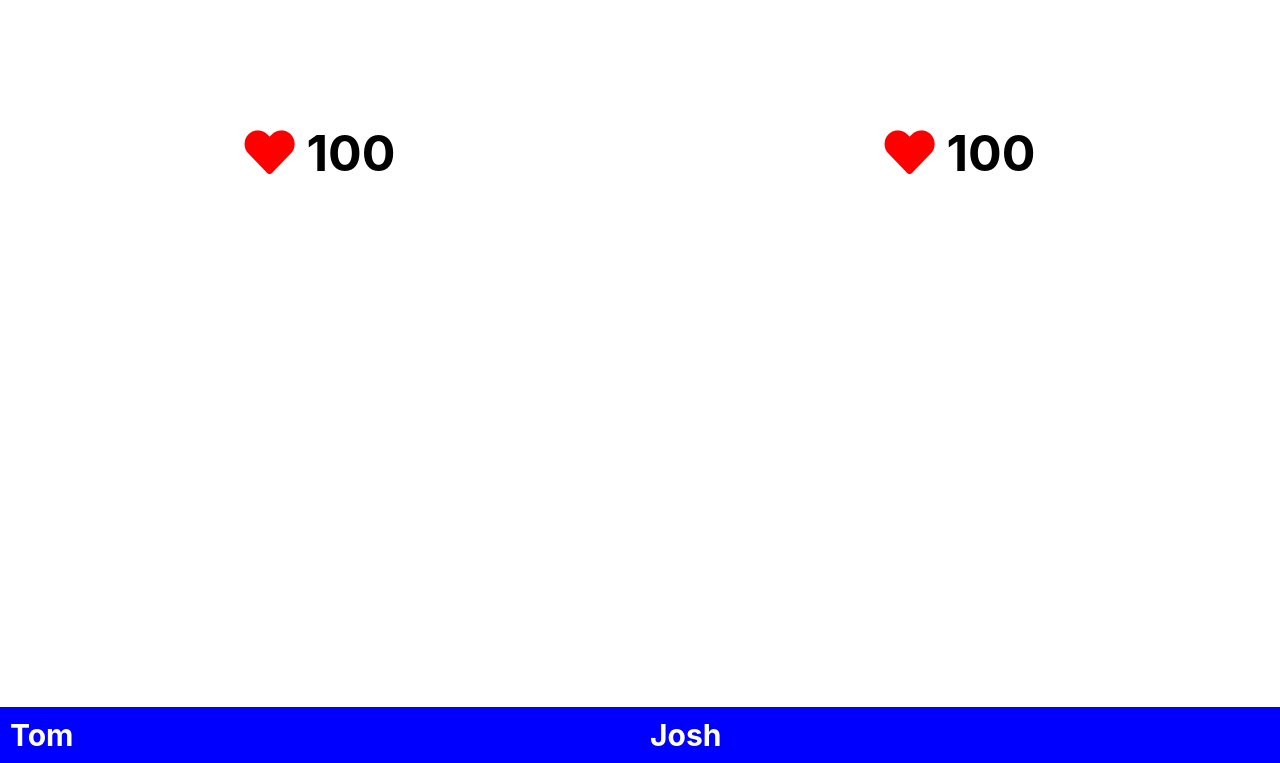
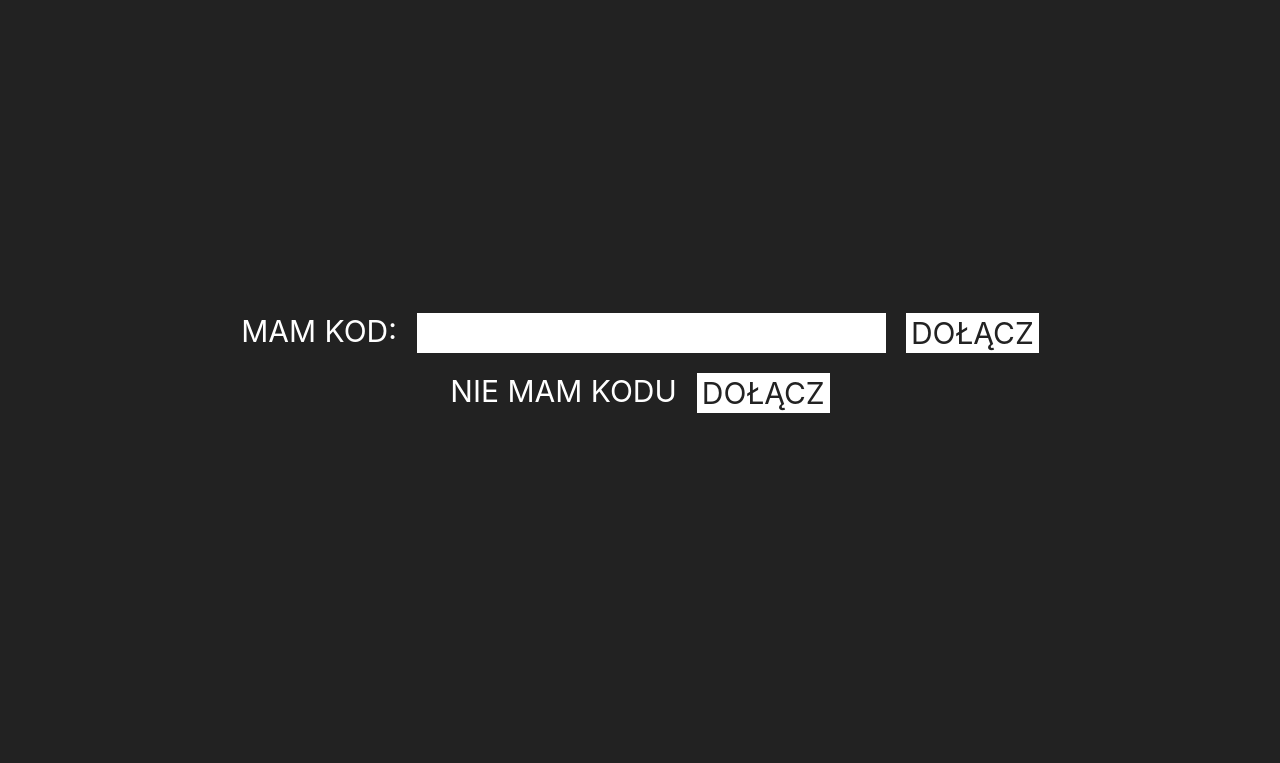
Before and after one commit to fe-dox/cool-three-js-game, a website: page client/src/index.html in a window 1280 px wide. Shown: the part 37-800 px from the top of the page. Drawn offline with Linux system fonts and the light colour scheme; animation ran at ten frames a second.

Commit message:
added entry panel, initialized conneciton manager

```diff
--- a/client/src/components/ConnectionManager.js
+++ b/client/src/components/ConnectionManager.js
@@ -2,9 +2,9 @@ import { io } from "socket.io-client";
 
 
 export default class ConnectionManager {
-    constructor(serverUrl) {
+    constructor(serverUrl,PORT) {
         this.serverUrl = serverUrl;
-        this.socket = io(`http://${this.serverUrl}`);
+        this.socket = io(`http://${this.serverUrl}:${PORT}`);
 
         this.socket.on("connect", this.onConnect);
         this.socket.on("disconnect", this.onDisconnect);
--- a/client/src/index.html
+++ b/client/src/index.html
@@ -10,69 +10,34 @@
     <link rel="stylesheet" href="https://cdnjs.cloudflare.com/ajax/libs/font-awesome/5.15.3/css/all.min.css"
         integrity="sha512-iBBXm8fW90+nuLcSKlbmrPcLa0OT92xO1BIsZ+ywDWZCvqsWgccV3gFoRBv0z+8dLJgyAHIhR35VZc2oM/gI1w=="
         crossorigin="anonymous" referrerpolicy="no-referrer" />
+    <link rel="stylesheet" href="style.css">
     <style>
-        * {
-            font-family: -apple-system, BlinkMacSystemFont, 'Segoe UI', Roboto, Oxygen, Ubuntu, Cantarell, 'Open Sans', 'Helvetica Neue', sans-serif;
-        }
 
-        body {
-            margin: 0;
-            overflow: hidden;
-        }
-
-        #menu {
-            position: absolute;
-            top: 0;
-            left: 0;
-            width: 100%;
-            height: 100vh;
-            display: flex;
-            align-items: flex-end;
-        }
-
-        .player {
-            color: white;
-            display: flex;
-            padding: 10px;
-            background-color: blue;
-            width: 50%;
-        }
-
-
-        .playerHp {
-            font-size: 50px;
-            font-weight: bold;
-            color: black;
-            position: absolute;
-            top: 20%;
-            transform: translate(-50%, 0);
-        }
-
-        #player1Hp {
-            left: 25%;
-        }
-
-        #player2Hp {
-            left: 75%;
-        }
-
-        .playerNick {
-            font-size: 30px;
-            font-weight: bold;
-        }
-        .playerHpIcon{
-            color: red;
-        }
     </style>
 </head>
 
 <body>
+
+    <div id="border"></div>
+
+    <div id="main">
+        <div class="panel">
+            <span>MAM KOD: </span>
+            <input type="text" id="roomIDInput" minlength="8" maxlength="8">
+            <button class="btn" id="joinRoomWithIDBtn">DOŁĄCZ</button>
+        </div>
+        <div class="panel">
+            <span>NIE MAM KODU</span>
+            <button class="btn"  id="joinRoomBtn">DOŁĄCZ</button>
+        </div>
+    </div>
+
     <div id="menu">
         <div id="player1" class="player">
             <div id="player1Hp" class="playerHp">
 
                 <span class="playerHpSpan"> <i class="fas fa-heart playerHpIcon"></i></span>
-                <span id="player1Hp" class="playerHpSpan">100</span>
+                <span id="player1HPSpan" class="playerHpSpan">100</span>
             </div>
 
             <div id="player1Bottom" class="playerBottom">
@@ -83,12 +48,14 @@
 
             <div id="player2Hp" class="playerHp">
                 <span class="playerHpSpan"> <i class="fas fa-heart playerHpIcon"></i></span>
-                <span class="playerHpSpan">100</span>
+                <span id="player2HPSpan" class="playerHpSpan">100</span>
             </div>
             <div id="player2Bottom" class="playerBottom">
                 <span class="playerNick">Josh</span>
             </div>
         </div>
+
+        <span id="roomID">455698</span>
     </div>
       <div id="root"></div>
 </body>
--- a/client/src/style.css
+++ b/client/src/style.css
@@ -0,0 +1,109 @@
+:root {
+  --background: blue;
+}
+
+* {
+  font-family: -apple-system, BlinkMacSystemFont, "Segoe UI", Roboto, Oxygen,
+    Ubuntu, Cantarell, "Open Sans", "Helvetica Neue", sans-serif;
+}
+
+body {
+  margin: 0;
+  overflow: hidden;
+}
+#main {
+  position: absolute;
+  height: 100vh;
+  width: 100%;
+  display: flex;
+  flex-direction: column;
+  align-items: flex-start;
+  justify-content: center;
+  z-index: 20;
+  background: #222;
+  color: white;
+  top: 0;
+}
+.panel {
+  width: 100%;
+  display: flex;
+  justify-content: center;
+}
+.panel > * {
+  margin: 10px;
+  font-size: 30px;
+}
+.btn,
+input {
+  background: white;
+  border: none;
+  color: #222;
+}
+.btn {
+  text-decoration: none;
+  padding: 2px 5px;
+}
+#menu {
+  position: absolute;
+  top: 0;
+  left: 0;
+  width: 100%;
+  height: 100vh;
+  display: flex;
+  align-items: flex-end;
+}
+
+.player {
+  color: white;
+  display: flex;
+  background-color: blue;
+  width: 50%;
+  display: none;
+}
+
+.playerHp {
+  font-size: 50px;
+  font-weight: bold;
+  color: black;
+  position: absolute;
+  top: 20%;
+  transform: translate(-50%, 0);
+}
+
+#player1Hp {
+  left: 25%;
+}
+
+#player2Hp {
+  left: 75%;
+}
+
+.playerNick {
+  font-size: 30px;
+  font-weight: bold;
+}
+.playerHpIcon {
+  color: red;
+}
+
+#border {
+  position: absolute;
+  top: 0;
+  width: 1vw;
+  height: 100vh;
+  left: 49.5vw;
+  background: var(--background);
+}
+#roomID {
+  position: absolute;
+  top: 5vh;
+  left: 50vw;
+  transform: translate(-50%, 0%);
+  color: black;
+  font-weight: bold;
+  font-size: 30px;
+  z-index: 10;
+  padding: 10px;
+  border: 2px solid black;
+  background: white;
+}
```
Also changed, not shown: client/src/components/Main.js (+17 -4 lines), client/src/components/Model.js (+4 -14 lines), client/src/components/PlayerManager.js (added, +21 -0 lines), client/src/index.js (+36 -0 lines).
